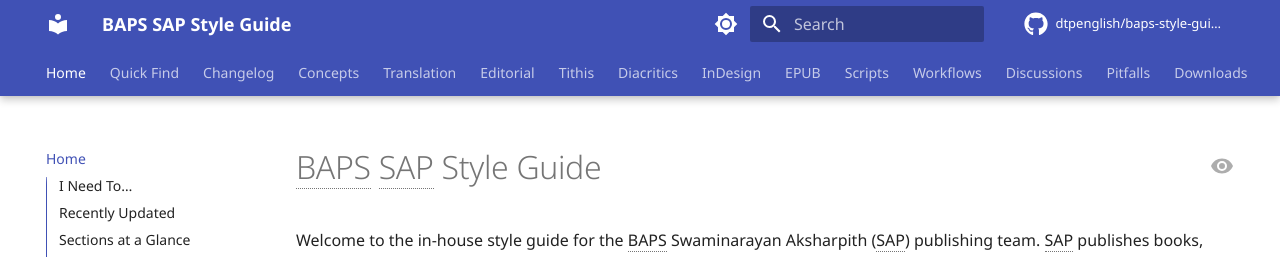
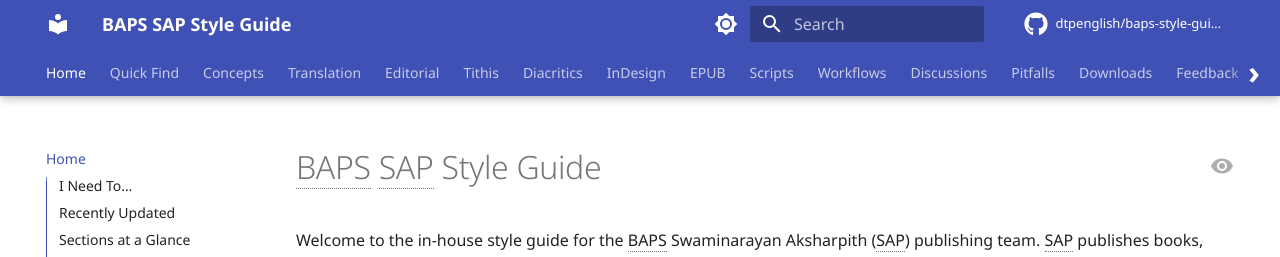
Before and after one commit to dtpenglish/baps-style-guide, an MkDocs documentation site: the page built from docs/index.md, in a window 1280 px wide. Shown: the top 257 px of the page. Built offline with MkDocs 1.6.1 and Material for MkDocs 9.7.7, drawn with Linux system fonts in a browser that asks for light colours; comment, search, counter and statistics services are not loaded; the version menu is left out.

Commit message:
Header tab bar: add horizontal scroll arrows; restore Changelog position
Reverts the previous nav reorder -- Changelog returns to its
original position at the end of the nav (after Feedback), which is
where utility pages belong.

Instead, the real fix for the header-bar accessibility problem:
adds left/right scroll arrows that appear over the tab bar
whenever the tabs overflow the viewport. The reader can click the
arrows (or scroll with touch/mousewheel) to reach any tab without
needing the keyboard.

Implementation:
- docs/assets/stylesheets/extra.css -- makes the tab list
  horizontally scrollable (overflow-x: auto with the native
  scrollbar hidden), positions the arrow buttons absolute over
  the ends of the bar with a gradient fade for visual continuity,
  uses Material's CSS variables for theme-correct colours, and
  hides itself on narrow widths where Material already collapses
  the nav into a side drawer.
- docs/assets/javascripts/extra.js -- injects the two arrow
  buttons, wires click handlers (smooth scroll by ~240px), and
  toggles visibility based on scrollLeft / scrollWidth so each
  arrow only appears when there's actually content to scroll to
  in that direction.
- mkdocs.yml -- registers the two assets via extra_css /
  extra_javascript.

Arrows hide automatically at the start (no left arrow) and end
(no right arrow) of the scroll range, and stay hidden if the tabs
all fit on screen. No JS framework dependency; ~50 lines of
vanilla JS, zero impact on initial render.

```diff
--- /dev/null
+++ b/docs/assets/javascripts/extra.js
@@ -0,0 +1,60 @@
+/* ---------------------------------------------------------------
+   Horizontal scroll arrows on the top tab bar.
+   Injects two arrow buttons over the tab list and toggles their
+   visibility based on whether the list can scroll left / right.
+   Companion stylesheet: docs/assets/stylesheets/extra.css
+   --------------------------------------------------------------- */
+
+(function () {
+  function init() {
+    var tabs = document.querySelector(".md-tabs");
+    if (!tabs) return;
+    var list = tabs.querySelector(".md-tabs__list");
+    if (!list) return;
+
+    // Avoid duplicate injection if init runs twice (e.g. instant nav).
+    if (tabs.querySelector(".md-tabs__scroll-arrow")) return;
+
+    var leftBtn = document.createElement("button");
+    leftBtn.className = "md-tabs__scroll-arrow md-tabs__scroll-arrow--left";
+    leftBtn.setAttribute("aria-label", "Scroll tabs left");
+    leftBtn.setAttribute("type", "button");
+    leftBtn.innerHTML = "‹"; // ‹
+
+    var rightBtn = document.createElement("button");
+    rightBtn.className = "md-tabs__scroll-arrow md-tabs__scroll-arrow--right";
+    rightBtn.setAttribute("aria-label", "Scroll tabs right");
+    rightBtn.setAttribute("type", "button");
+    rightBtn.innerHTML = "›"; // ›
+
+    tabs.appendChild(leftBtn);
+    tabs.appendChild(rightBtn);
+
+    function refresh() {
+      var canLeft = list.scrollLeft > 4;
+      var canRight = list.scrollLeft < list.scrollWidth - list.clientWidth - 4;
+      leftBtn.style.display = canLeft ? "flex" : "none";
+      rightBtn.style.display = canRight ? "flex" : "none";
+    }
+
+    leftBtn.addEventListener("click", function () {
+      list.scrollBy({ left: -240, behavior: "smooth" });
+    });
+    rightBtn.addEventListener("click", function () {
+      list.scrollBy({ left: 240, behavior: "smooth" });
+    });
+
+    list.addEventListener("scroll", refresh, { passive: true });
+    window.addEventListener("resize", refresh);
+
+    // Initial check after fonts/icons render.
+    setTimeout(refresh, 150);
+    setTimeout(refresh, 500);
+  }
+
+  if (document.readyState === "loading") {
+    document.addEventListener("DOMContentLoaded", init);
+  } else {
+    init();
+  }
+})();
--- /dev/null
+++ b/docs/assets/stylesheets/extra.css
@@ -0,0 +1,88 @@
+/* ---------------------------------------------------------------
+   Horizontal scroll arrows on the top tab bar.
+   When the tabs overflow the viewport, two arrow buttons appear
+   (one left, one right) so the reader can scroll to hidden tabs
+   without needing to know the keyboard shortcut.
+
+   The arrows are injected by docs/assets/javascripts/extra.js;
+   this stylesheet handles their appearance.
+   --------------------------------------------------------------- */
+
+/* Make the tab list scrollable when it overflows */
+.md-tabs__list {
+  overflow-x: auto;
+  scrollbar-width: none;        /* Firefox: hide the native scrollbar */
+  -ms-overflow-style: none;     /* IE / legacy Edge */
+  scroll-behavior: smooth;
+  flex-wrap: nowrap;            /* prevent wrapping; force horizontal scroll */
+}
+
+/* WebKit (Chrome, Safari, new Edge): hide the native scrollbar */
+.md-tabs__list::-webkit-scrollbar {
+  display: none;
+}
+
+/* Make sure individual tabs don't shrink so they stay readable */
+.md-tabs__item {
+  flex-shrink: 0;
+}
+
+/* Position the scroll-arrow buttons over the ends of the tab bar */
+.md-tabs {
+  position: relative;
+}
+
+.md-tabs__scroll-arrow {
+  position: absolute;
+  top: 0;
+  bottom: 0;
+  width: 2.6rem;
+  display: none;                /* shown by JS only when overflow exists */
+  align-items: center;
+  justify-content: center;
+  z-index: 5;
+  border: 0;
+  cursor: pointer;
+  font-size: 1.6rem;
+  line-height: 1;
+  color: var(--md-primary-bg-color);
+  padding: 0;
+  font-weight: 700;
+}
+
+.md-tabs__scroll-arrow--left {
+  left: 0;
+  background: linear-gradient(
+    to right,
+    var(--md-primary-fg-color) 0%,
+    var(--md-primary-fg-color) 60%,
+    transparent 100%
+  );
+}
+
+.md-tabs__scroll-arrow--right {
+  right: 0;
+  background: linear-gradient(
+    to left,
+    var(--md-primary-fg-color) 0%,
+    var(--md-primary-fg-color) 60%,
+    transparent 100%
+  );
+}
+
+.md-tabs__scroll-arrow:hover {
+  color: var(--md-accent-fg-color);
+}
+
+.md-tabs__scroll-arrow:focus {
+  outline: 2px solid var(--md-accent-fg-color);
+  outline-offset: -2px;
+}
+
+/* Hide on mobile/narrow widths -- Material already collapses tabs
+   into a side-drawer at that point, so arrows aren't needed. */
+@media screen and (max-width: 76.1875em) {
+  .md-tabs__scroll-arrow {
+    display: none !important;
+  }
+}
--- a/mkdocs.yml
+++ b/mkdocs.yml
@@ -149,7 +149,6 @@
 nav:
   - Home: index.md
   - Quick Find: quick-find.md
-  - Changelog: changelog.md
   - Concepts: concepts/index.md
   - Translation:
       - "2.1 Translation & Transliteration": translation/index.md
@@ -203,6 +202,7 @@
   - Pitfalls: pitfalls/index.md
   - Downloads: downloads/index.md
   - Feedback: feedback.md
+  - Changelog: changelog.md
 
 # ---------------------------------------------------------------
 # Extra
@@ -219,3 +219,13 @@
 copyright: >
   Copyright © BAPS Swaminarayan Sanstha — DTP Team.
   Internal style guide for production use.
+
+# ---------------------------------------------------------------
+# Custom CSS / JS — adds horizontal scroll arrows to the top tab
+# bar when its content overflows the viewport.
+# ---------------------------------------------------------------
+extra_css:
+  - assets/stylesheets/extra.css
+
+extra_javascript:
+  - assets/javascripts/extra.js
```
